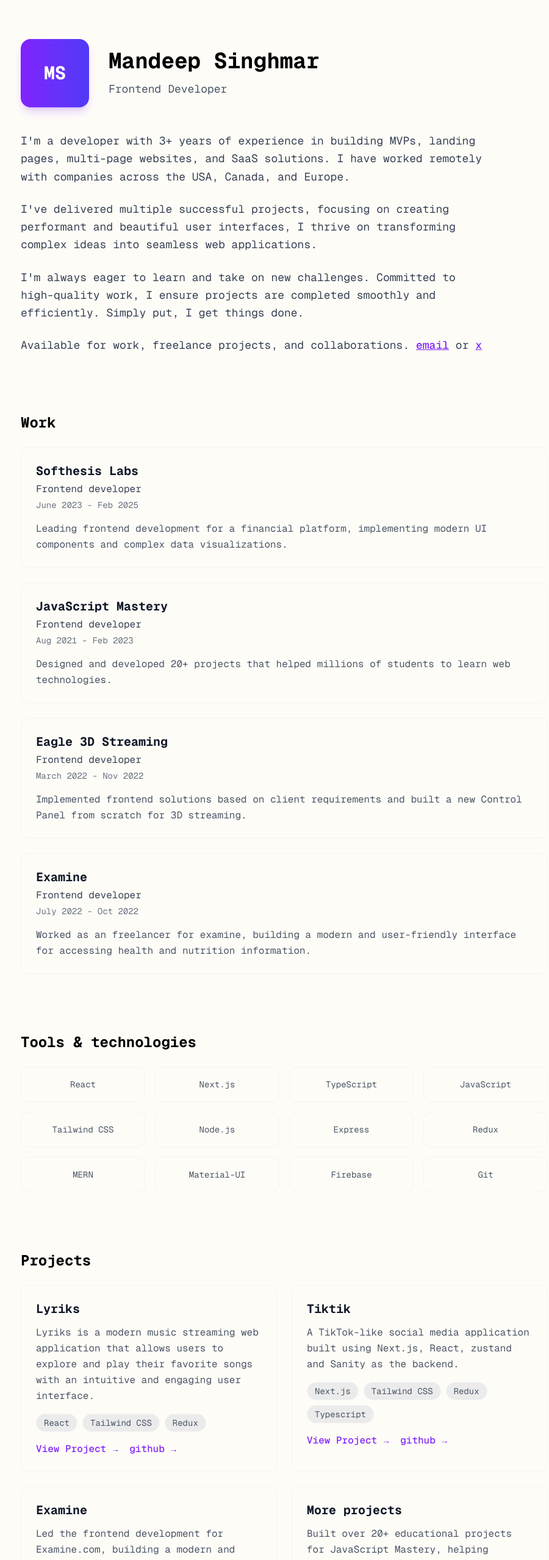
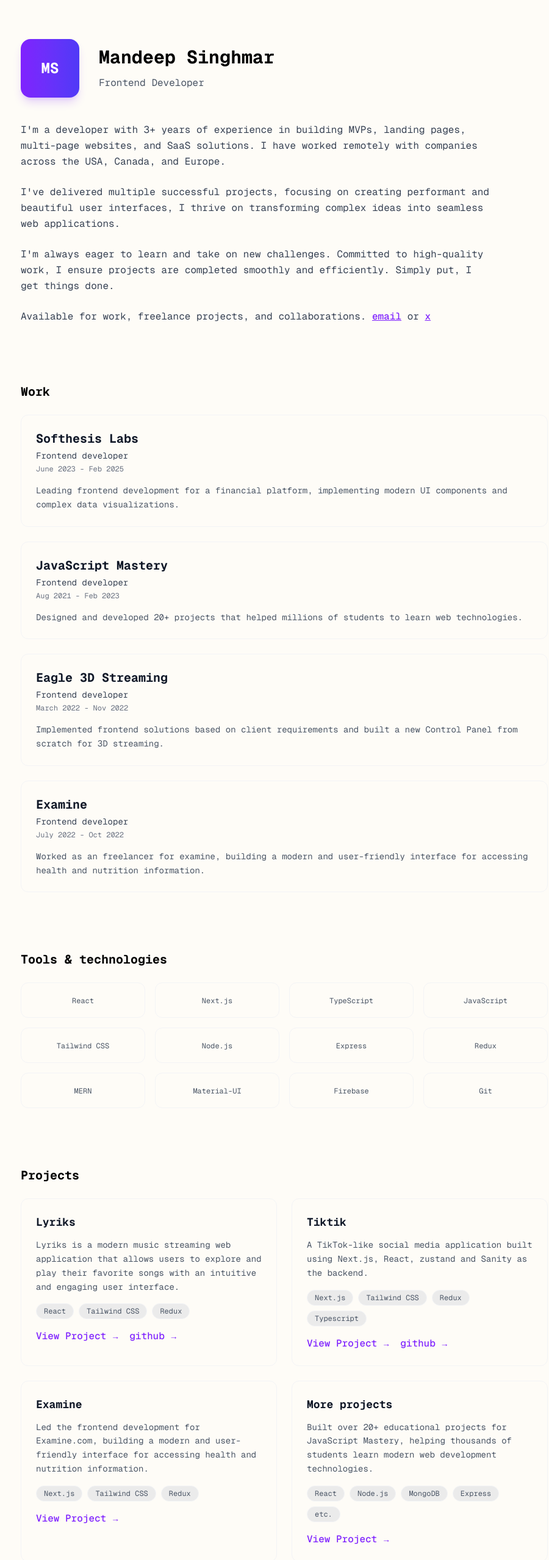
Before and after one commit to Mandeepsinghmar/mandeep, a Next.js app: page / in a window 1280 px wide. Shown: the top 2558 px of the page at 61% size, without its empty margins (174-1074 px from the left). Built offline with nearby package versions, Linux system fonts and the light colour scheme.

Commit message:
decreased font size

```diff
--- a/src/app/page.js
+++ b/src/app/page.js
@@ -10,33 +10,33 @@ export default function Home() {
       <header className='container mx-auto px-4 py-12 max-w-4xl'>
         <div className='flex flex-col gap-10'>
           <div className='flex items-center gap-8'>
-            <div className='w-28 h-28 rounded-2xl bg-gradient-to-r from-violet-600 to-indigo-600 flex items-center justify-center text-3xl font-bold text-white shadow-lg shadow-violet-600/20'>
+            <div className='w-24 h-24 rounded-2xl bg-gradient-to-r from-violet-600 to-indigo-600 flex items-center justify-center text-2xl font-bold text-white shadow-lg shadow-violet-600/20'>
               MS
             </div>
             <div>
-              <h1 className='text-4xl font-bold mb-3 text-black bg-clip-text '>
+              <h1 className='text-3xl font-bold mb-3 text-black bg-clip-text '>
                 Mandeep Singhmar
               </h1>
-              <p className='text-gray-600 text-lg'>Frontend Developer</p>
+              <p className='text-gray-600 text-base'>Frontend Developer</p>
             </div>
           </div>
           <div className='space-y-6 max-w-3xl'>
-            <p className='text-gray-700 text-lg leading-relaxed'>
+            <p className='text-gray-700 text-base leading-relaxed'>
               I'm a developer with 3+ years of experience in building MVPs,
               landing pages, multi-page websites, and SaaS solutions. I have
               worked remotely with companies across the USA, Canada, and Europe.
             </p>
-            <p className='text-gray-700 text-lg leading-relaxed'>
+            <p className='text-gray-700 text-base leading-relaxed'>
               I've delivered multiple successful projects, focusing on creating
               performant and beautiful user interfaces, I thrive on transforming
               complex ideas into seamless web applications.
             </p>
-            <p className='text-gray-700  text-lg leading-relaxed'>
+            <p className='text-gray-700  text-base leading-relaxed'>
               I'm always eager to learn and take on new challenges. Committed to
               high-quality work, I ensure projects are completed smoothly and
               efficiently. Simply put, I get things done.
             </p>
-            <p className='text-gray-700 text-lg leading-relaxed'>
+            <p className='text-gray-700 text-base leading-relaxed'>
               Available for work, freelance projects, and collaborations.{' '}
               <Link
                 href='mailto:msingh8328@gmail.com'
@@ -60,7 +60,7 @@ export default function Home() {
       {/* Work Experience */}
       <section className='py-12 '>
         <div className='container mx-auto px-4 max-w-4xl'>
-          <h2 className='text-2xl font-bold mb-6 text-black'>Work</h2>
+          <h2 className='text-xl font-bold mb-6 text-black'>Work</h2>
           <div className='space-y-6'>
             <ExperienceCard
               title='Frontend developer'
@@ -100,7 +100,7 @@ Panel from scratch for 3D streaming.'
       {/* Tools & Skills */}
       <section className='py-12 '>
         <div className='container mx-auto px-4 max-w-4xl'>
-          <h2 className='text-2xl font-bold mb-6 text-black'>
+          <h2 className='text-xl font-bold mb-6 text-black'>
             Tools & technologies
           </h2>
           <div className='grid grid-cols-2 md:grid-cols-3 lg:grid-cols-4 gap-4'>
@@ -122,7 +122,7 @@ Panel from scratch for 3D streaming.'
                 key={tool}
                 className='p-4  rounded-xl text-center hover:bg-[#f5f5f2] transition-all hover:shadow-lg hover:shadow-violet-600/5 border border-gray-100'
               >
-                <span className='text-gray-600 text-sm'>{tool}</span>
+                <span className='text-gray-600 text-xs'>{tool}</span>
               </div>
             ))}
           </div>
@@ -132,7 +132,7 @@ Panel from scratch for 3D streaming.'
       {/* Featured Projects */}
       <section className='py-12'>
         <div className='container mx-auto px-4 max-w-4xl'>
-          <h2 className='text-2xl font-bold mb-6 text-black'>Projects</h2>
+          <h2 className='text-xl font-bold mb-6 text-black'>Projects</h2>
           <div className='grid md:grid-cols-2 gap-6'>
             <ProjectCard
               title='Lyriks'
@@ -168,7 +168,7 @@ Panel from scratch for 3D streaming.'
       {/* Contact */}
       <section className='pt-8 pb-48'>
         <div className='container mx-auto px- max-w-4xl '>
-          <h2 className='text-2xl font-bold mb-4 text-black'>Reach me on</h2>
+          <h2 className='text-xl font-bold mb-4 text-black'>Reach me on</h2>
 
           <div className='flex items-center'>
             <div className='flex justify-center gap-8'>
@@ -197,13 +197,15 @@ Panel from scratch for 3D streaming.'
 function ProjectCard({ title, description, tech, link, github }) {
   return (
     <div className='p-6  rounded-xl hover:bg-[#f5f5f2] transition-all hover:shadow-lg hover:shadow-violet-600/10 border border-gray-100 '>
-      <h3 className='text-xl font-bold mb-3 text-gray-900'>{title}</h3>
-      <p className='text-gray-600 mb-4 leading-relaxed'>{description}</p>
+      <h3 className='text-lg font-bold mb-3 text-gray-900'>{title}</h3>
+      <p className='text-gray-600 mb-4 leading-relaxed text-sm'>
+        {description}
+      </p>
       <div className='flex flex-wrap gap-2 mb-4'>
         {tech.map((item) => (
           <span
             key={item}
-            className={`px-3 py-1 bg-[#ebebeb] rounded-full text-sm text-gray-600 border border-gray-100 ${GeistMono.className}`}
+            className={`px-3 py-1 bg-[#ebebeb] rounded-full text-xs text-gray-600 border border-gray-100 ${GeistMono.className}`}
           >
             {item}
           </span>
@@ -243,9 +245,11 @@ function ExperienceCard({ title, company, date, description, link }) {
       >
         {company}
       </Link>
-      <p className='text-gray-700 mt-1'>{title}</p>
-      <p className='text-sm text-gray-500 mt-1'>{date}</p>
-      <p className='mt-4 text-gray-600 leading-relaxed'>{description}</p>
+      <p className='text-gray-700 mt-1 text-sm'>{title}</p>
+      <p className='text-xs text-gray-500 mt-1'>{date}</p>
+      <p className='mt-4 text-gray-600 leading-relaxed text-sm'>
+        {description}
+      </p>
     </div>
   );
 }
```
